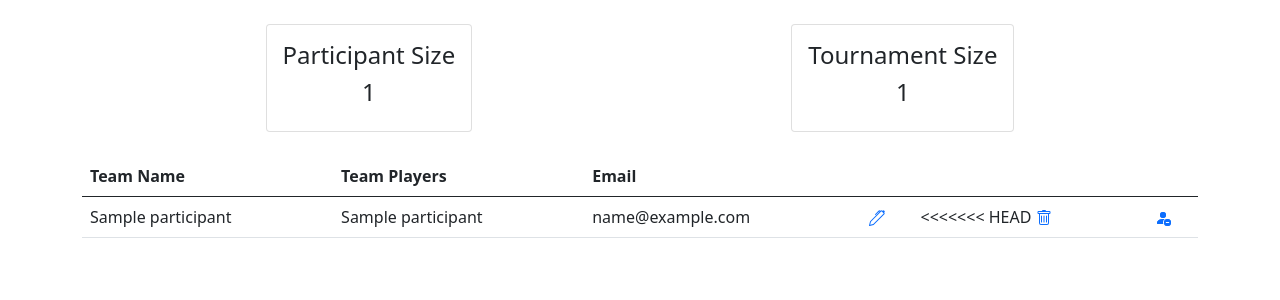
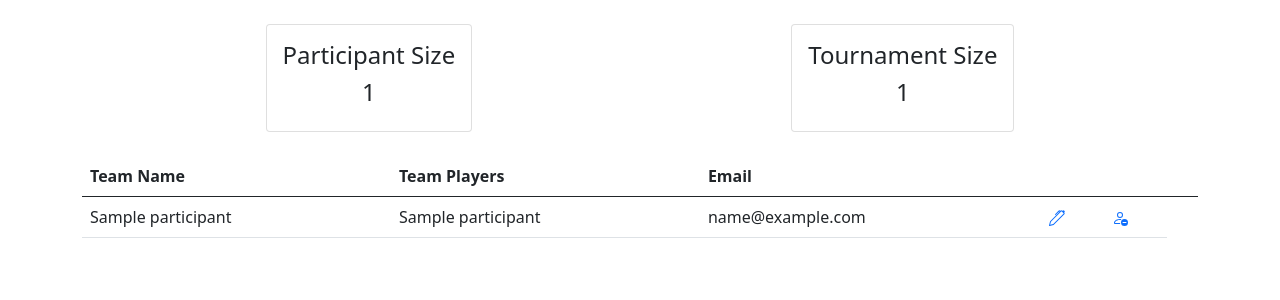
Before and after one commit to ErnestEuGitHub/CSIT321Project, a Flask app: template templates/participant.html in a window 1280 px wide. Shown: the part 136-436 px from the top of the page. Run offline with Flask 3, Linux system fonts and the light colour scheme; the template is opened without the code that fills it: most values are stand-ins (such as "Sample title", 1, 10 or a date in 2020).

Commit message:
new change

```diff
--- a/templates/createStage.html
+++ b/templates/createStage.html
@@ -106,11 +106,7 @@
                 </div>
                 <div>
                     <button type="submit" class="btn btn-primary mb-3">Create Stage</button>
-<<<<<<< HEAD:templates/createStructure.html
-                    <a href="/structure/{{tourID}}" class="btn btn-secondary mb-3" role="button" aria-disabled="true">Back</a>
-=======
                     <a href="/structure/{{projID}}/{{tourID}}" class="btn btn-secondary mb-3" role="button" aria-disabled="true">Back</a>
->>>>>>> 2b995fc1baed46a93eb9fd05f6ccae86df7659e6:templates/createStage.html
                 </div>
             </form>
         </div>
--- a/templates/participant.html
+++ b/templates/participant.html
@@ -46,25 +46,10 @@
                             </a>
                         </td>
                         <td>
-<<<<<<< HEAD
-                            <a href="/{{projID}}/deleteParticipant/{{tourID}}/{{ participant.participantID }}">
-                                <svg xmlns="http://www.w3.org/2000/svg" width="16" height="16" fill="currentColor" class="bi bi-trash" viewBox="0 0 16 16">
-                                    <path d="M5.5 5.5A.5.5 0 0 1 6 6v6a.5.5 0 0 1-1 0V6a.5.5 0 0 1 .5-.5m2.5 0a.5.5 0 0 1 .5.5v6a.5.5 0 0 1-1 0V6a.5.5 0 0 1 .5-.5m3 .5a.5.5 0 0 0-1 0v6a.5.5 0 0 0 1 0z"/>
-                                    <path d="M14.5 3a1 1 0 0 1-1 1H13v9a2 2 0 0 1-2 2H5a2 2 0 0 1-2-2V4h-.5a1 1 0 0 1-1-1V2a1 1 0 0 1 1-1H6a1 1 0 0 1 1-1h2a1 1 0 0 1 1 1h3.5a1 1 0 0 1 1 1zM4.118 4 4 4.059V13a1 1 0 0 0 1 1h6a1 1 0 0 0 1-1V4.059L11.882 4zM2.5 3h11V2h-11z"/>
-                                </svg>
-                            </a>
-                        </td>
-                        <td>
-                            <a href="/{{projID}}/createPlayer/{{tourID}}/{{ participant.participantID }}">
-                                <svg xmlns="http://www.w3.org/2000/svg" width="16" height="16" fill="currentColor" class="bi bi-person-fill-add" viewBox="0 0 16 16">
-                                    <path d="M12.5 16a3.5 3.5 0 1 0 0-7 3.5 3.5 0 0 0 0 7m.5-5v1h1a.5.5 0 0 1 0 1h-1v1a.5.5 0 0 1-1 0v-1h-1a.5.5 0 0 1 0-1h1v-1a.5.5 0 0 1 1 0m-2-6a3 3 0 1 1-6 0 3 3 0 0 1 6 0"/>
-                                    <path d="M2 13c0 1 1 1 1 1h5.256A4.493 4.493 0 0 1 8 12.5a4.49 4.49 0 0 1 1.544-3.393C9.077 9.038 8.564 9 8 9c-5 0-6 3-6 4"/>
-=======
                             <a href="/deleteParticipant/{{projID}}/{{tourID}}/{{ participant.participantID }}">
                                 <svg xmlns="http://www.w3.org/2000/svg" width="16" height="16" fill="currentColor" class="bi bi-person-dash" viewBox="0 0 16 16">
                                     <path d="M12.5 16a3.5 3.5 0 1 0 0-7 3.5 3.5 0 0 0 0 7M11 12h3a.5.5 0 0 1 0 1h-3a.5.5 0 0 1 0-1m0-7a3 3 0 1 1-6 0 3 3 0 0 1 6 0M8 7a2 2 0 1 0 0-4 2 2 0 0 0 0 4"/>
                                     <path d="M8.256 14a4.474 4.474 0 0 1-.229-1.004H3c.001-.246.154-.986.832-1.664C4.484 10.68 5.711 10 8 10c.26 0 .507.009.74.025.226-.341.496-.65.804-.918C9.077 9.038 8.564 9 8 9c-5 0-6 3-6 4s1 1 1 1z"/>
->>>>>>> 2b995fc1baed46a93eb9fd05f6ccae86df7659e6
                                 </svg>
                             </a>
                         </td>
```
